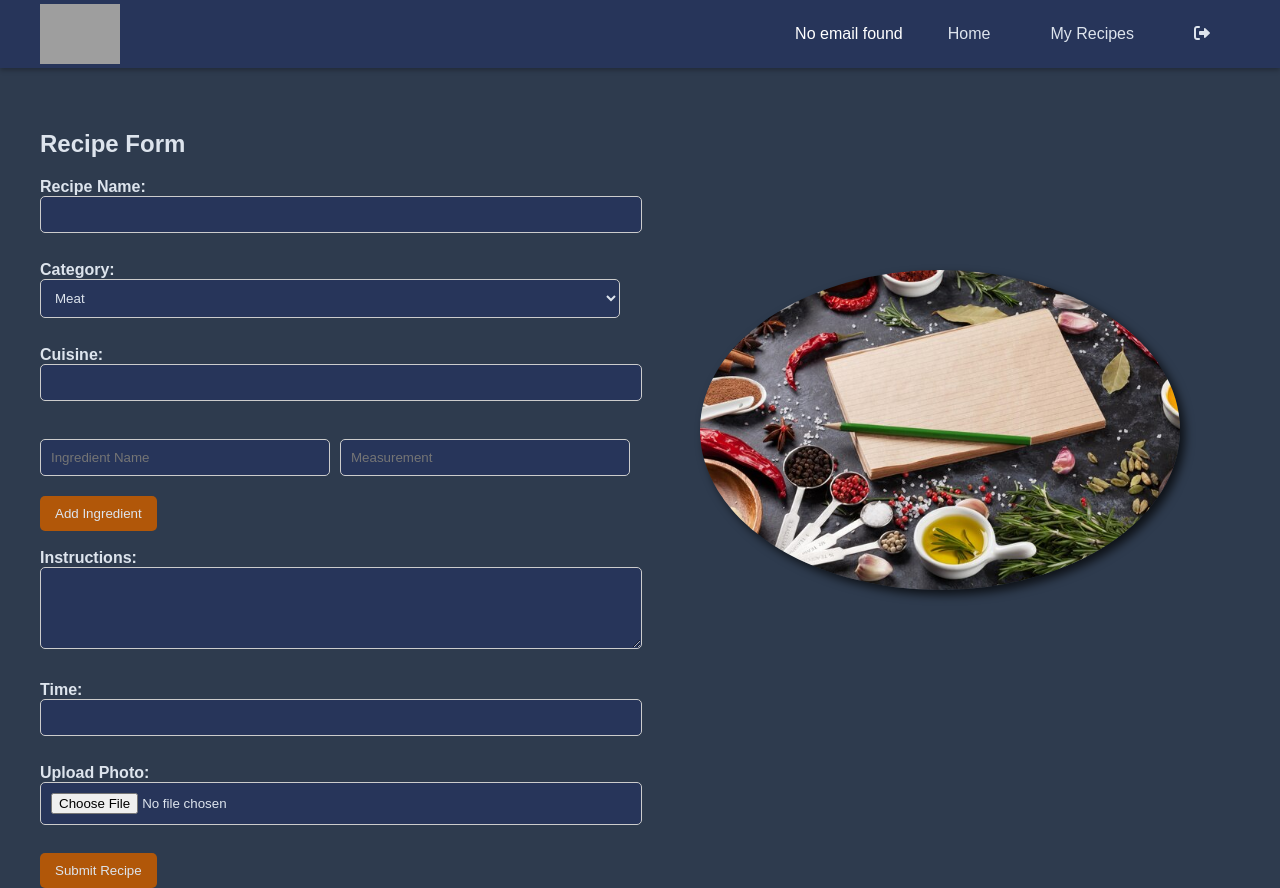
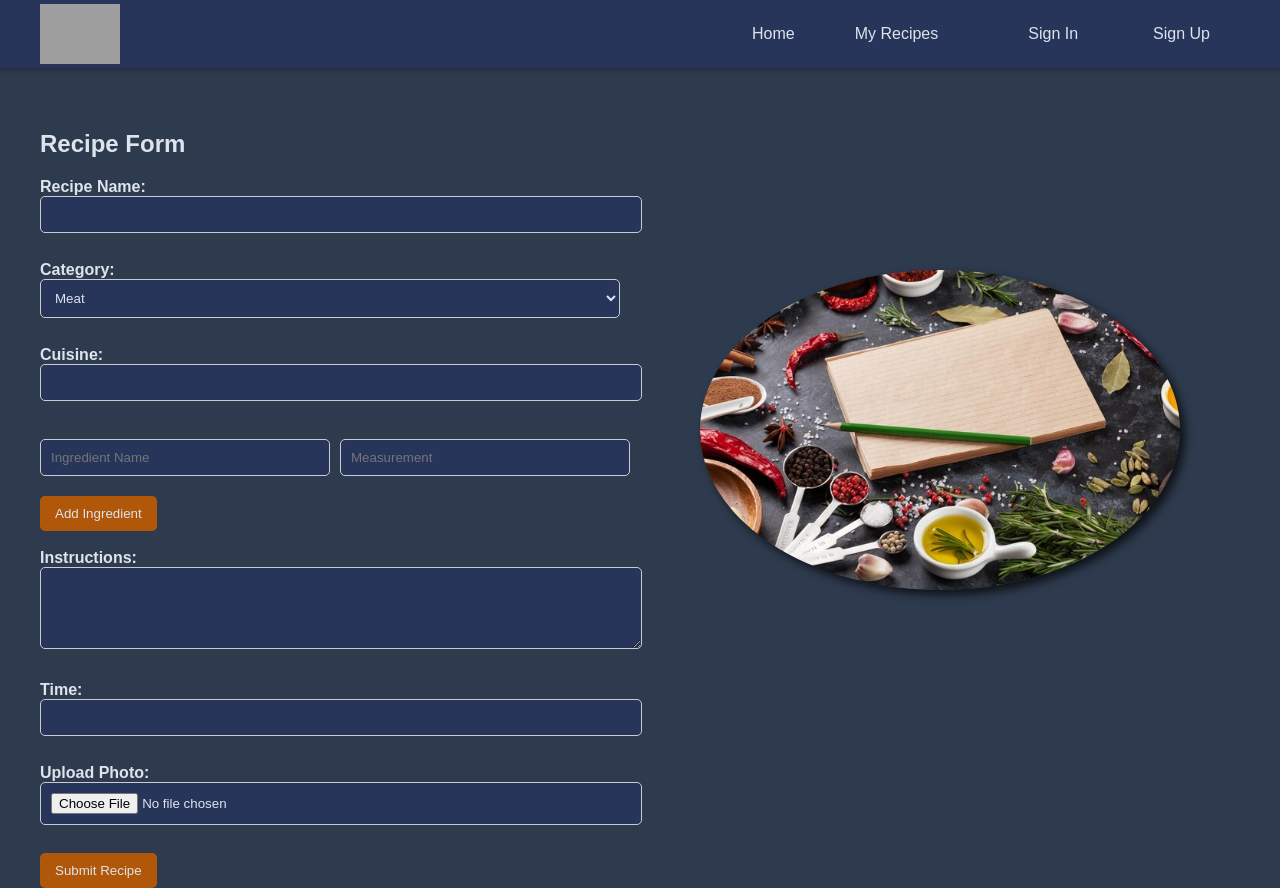
Before and after one commit to Mena-Adel20/Recipe-Manager, a Flask app: page /addrecipe in a window 1280 px wide. Run offline with Flask 3, Linux system fonts and the light colour scheme; the visitor is signed in with stand-in values (Sample User, id 1); grey boxes are pictures that could not be loaded.

Commit message:
change home page
make home page be the defult page and in nav bar if he not logged in will appear sign in & sign up
and if he logged in nav will apprear logout
and user can't use any feature  of  website if he not logged in except view categories and recipes(home page)

```diff
--- a/main.py
+++ b/main.py
@@ -8,7 +8,7 @@ app = Flask("main")
 app.secret_key = 'otaku'
 
 # Directory where the uploaded images will be saved
-UPLOAD_FOLDER = r"D:\RC\Recipe-Manager\static\uploads"
+UPLOAD_FOLDER = r".\static\uploads"
 app.config['UPLOAD_FOLDER'] = UPLOAD_FOLDER
 
 
@@ -47,7 +47,7 @@ def signup():
 
 #**********************************************************************************
 
-@app.route("/", methods=["POST", "GET"])
+@app.route("/login", methods=["POST", "GET"])
 def login():
     validation_message = None
     if 'email' in session:
@@ -72,11 +72,11 @@ def login():
     return render_template('login.html', validation_message=validation_message)
 
 #**********************************************************************************
-@app.route("/home")
+@app.route("/")
 def home():
-    # Check if user is not logged in, redirect to the login page
-    if 'email' not in session:
-        return redirect('/')
+    # # Check if user is not logged in, redirect to the login page
+    # if 'email' not in session:
+    #     return redirect('/')
 
     categories_data = db.load_json("categories.json")
     return render_template("index.html", categories=categories_data["categories"])
@@ -84,7 +84,7 @@ def home():
 #**********************************************************************************
 
 #routing to categoty page
-@app.route("/home/<category_name>")
+@app.route("/<category_name>")
 def category_name(category_name):
 
     recipes_data = db.load_json("recipes.json")
@@ -107,6 +107,10 @@ def recipe_details(id):
 
 @app.route('/addrecipe', methods=['GET', 'POST'])
 def addrecipe():
+    if 'email' not in session:
+        flash('Please log in to view your recipes.')
+        return redirect(url_for('login'))
+
     if request.method == 'POST':
         photo = request.files['photo']
         photo_filename = None
@@ -152,6 +156,9 @@ def your_recipes():
 
 @app.route('/filter', methods=['GET'])
 def filter_recipes():
+    if 'email' not in session:
+        flash('Please log in to view your recipes.')
+        return redirect(url_for('login'))
     # Get the selected filters from query parameters
     selected_cuisines = request.args.getlist('cuisine')
     selected_times = request.args.getlist('time')
@@ -165,6 +172,9 @@ def filter_recipes():
 
 @app.route('/delete-recipe/<id>', methods=['POST'])
 def delete_recipe(id):
+    if 'email' not in session:
+        flash('Please log in to view your recipes.')
+        return redirect(url_for('login'))
     recipe = recipe_manager.get_recipe(id)
     if recipe and recipe['imgLink']:
         photo_file_path = os.path.join('static', 'uploads',
@@ -182,6 +192,10 @@ def delete_recipe(id):
 
 @app.route('/editrecipe/<recipe_id>', methods=['GET', 'POST'])
 def edit_recipe(recipe_id):
+    if 'email' not in session:
+        flash('Please log in to view your recipes.')
+        return redirect(url_for('login'))
+
     if request.method == 'POST':
         photo = request.files.get('photo')
         photo_filename = None
@@ -218,7 +232,7 @@ def logout():
         # Remove email from session
         session.pop('email')
 
-    return redirect(url_for('login'))
+    return redirect(url_for('index'))
 
 
 #**********************************************************************************
--- a/static/css/navbar.css
+++ b/static/css/navbar.css
@@ -1,19 +1,15 @@
-/* Body styles */
 body {
     background-color: #0F182C;
     color: #fff;
     margin: 0;
     font-family: Arial, sans-serif;
     padding-top: 70px;
-    /* Adjusted to prevent the nav bar from overlapping the content */
 }
 
-/* Navigation bar styles */
 .navbar {
     background-color: #27355A;
     padding: 4px 0;
     position: fixed;
-    /* Keeps the nav bar at the top */
     top: 0;
     left: 0;
     width: 100%;
@@ -21,10 +17,8 @@ body {
     display: flex;
     justify-content: center;
     z-index: 100;
-    /* Ensures the nav bar stays on top of other content */
 }
 
-/* Container inside the nav bar */
 .navbar-container {
     display: flex;
     justify-content: space-between;
@@ -34,47 +28,46 @@ body {
     padding: 0 20px;
 }
 
-/* Branding styles */
 .navbar-brand a {
     font-size: 24px;
     font-weight: bold;
     color: #DDE4ED;
     text-decoration: none;
+    display: flex;
+    align-items: center;
 }
 
-/* Menu styles */
 .navbar-menu {
     list-style: none;
     padding: 0;
     margin: 0;
     display: flex;
+    align-items: center;
 }
 
-/* Menu item styles */
 .navbar-menu li {
     margin: 0 15px;
 }
 
-/* Link styles */
 .navbar-menu a {
     color: #DDE4ED;
     text-decoration: none;
     padding: 10px 15px;
     border-radius: 4px;
     transition: background-color 0.3s;
+    display: flex;
+    align-items: center;
+    font-size: 16px;
 }
 
-/* Hover effect for links */
 .navbar-menu a:hover {
     background-color: #0e5a90;
     color: #fff;
 }
 
-/* Content section */
 .content {
     padding: 20px;
 }
-/* Logo styles */
 .navbar-brand a {
     display: flex;
     align-items: center;
@@ -83,7 +76,30 @@ body {
 
 .navbar-brand .logo {
     height: 60px;
-    /* Adjust the size as needed */
     margin-right: 10px;
     width: 100;
 }
+.navbar-brand {
+    display: flex;
+    align-items: center;
+}
+
+#user-email {
+    font-size: 16px;
+    color: #DDE4ED;
+    margin-left: 10px;
+    white-space: nowrap;
+    font-weight: normal;
+    display: inline-block;
+}
+#logout-button {
+    display: none;
+}
+
+#sign-in,
+#sign-up {
+    display: block;
+    font-size: 16px;
+    margin-left: 15px;
+    padding: 10px 15px;
+}
--- a/static/js/addRecipe.js
+++ b/static/js/addRecipe.js
@@ -36,7 +36,7 @@ document
     // Handle the "OK" button click
     document.getElementById("okButton").addEventListener("click", function () {
       modal.style.display = "none";
-      window.location.href = "/home"; // Redirect to home page after closing the modal
+      window.location.href = "/"; // Redirect to home page after closing the modal
 
       // After closing the modal, submit the form programmatically
       document.getElementById("recipeForm").submit();
--- a/static/js/categories.js
+++ b/static/js/categories.js
@@ -5,7 +5,7 @@ categoryItem.forEach(function (item) {
     // Get the data-id attribute value from the clicked item
     const categoryName = item.dataset.id;
     // Redirect the user to the recipe details page .
-    window.location.href = "/home/" + categoryName;
+    window.location.href = "/" + categoryName;
   });
 });
 
--- a/static/js/nav.js
+++ b/static/js/nav.js
@@ -1,39 +1,44 @@
+const recipesPage = document.getElementById("your-recipe");
+const home = document.getElementById("home");
+const use_recipe = document.getElementById("user-recipes");
+const login = document.getElementById("log-in");
+const signup = document.getElementById("sign-up");
+const logout = document.getElementById("logout-button");
 
-const recipesPage =document.getElementById("your-recipe");
-const home = document.getElementById("home");
-const use_recipe = document.getElementById("user-recipes")
-
-
-home.addEventListener("click", function() {
-    window.location.href = "/home";
-
-
+home.addEventListener("click", function () {
+  window.location.href = "/";
 });
 
-
-use_recipe.addEventListener("click", function() {
-    window.location.href = "/yourrecipes";
-
-
+use_recipe.addEventListener("click", function () {
+  window.location.href = "/yourrecipes";
 });
 
+login.addEventListener("click", function () {
+  window.location.href = "/login";
+});
+signup.addEventListener("click", function () {
+  window.location.href = "/signup";
+});
 
 const userEmail = document.getElementById("user-email");
 let localEmail = localStorage.getItem("email");
+
 if (localEmail) {
-    userEmail.textContent = "Welcome, " + localEmail;
+  userEmail.textContent = "Welcome, " + localEmail;
+  logout.style.display = "block";
+  login.style.display = "none";
+  signup.style.display = "none";
 } else {
-    userEmail.textContent = "No email found";
+  userEmail.textContent = "";
+  logout.style.display = "none";
+  login.style.display = "block";
+  signup.style.display = "block";
 }
 
-
-const logout = document.getElementById("logout-button");
-
-logout.addEventListener("click", function() {
-    fetch("/logout", { method: "POST" })
-        .then(() => {
-            // After logging out, remove email form local storgae and  redirect to the login page
-              localStorage.removeItem('email');
-            window.location.href = "/";
-        })
+logout.addEventListener("click", function () {
+  fetch("/logout", { method: "POST" }).then(() => {
+    // After logging out, remove email form local storgae and  redirect to the login page
+    localStorage.removeItem("email");
+    window.location.href = "/";
+  });
 });
--- a/templates/login.html
+++ b/templates/login.html
@@ -14,7 +14,7 @@
             <h2>Login</h2>
         </div>
 
-        <form id="loginForm" class="form" action="/" method="POST">
+        <form id="loginForm" class="form" action="/login" method="POST">
             <!-- Display error message from Flask if validation fails -->
             {% if validation_message %}
             <div class="error-message">
--- a/templates/navbar.html
+++ b/templates/navbar.html
@@ -17,14 +17,19 @@
             <div class="navbar-brand">
                 <a href="#">
                     <img src="../static/images/navbar.png" alt="Website Logo" class="logo">
+
+
                 </a>
+                <span id="user-email"></span>
+
 
             </div>
             <ul class="navbar-menu">
-                <li id="user-email"></li>
                 <li><a href="#" id="home">Home</a></li>
                 <li><a href="#" id="user-recipes">My Recipes </a></li>
                 <li><a id="logout-button" href="#"><i class="fas fa-sign-out-alt"></i></a></li>
+                <li><a id="log-in" href="#">Sign In</a></li>
+                <li><a id="sign-up" href="#">Sign Up</a></li>
             </ul>
         </div>
     </nav>
--- a/templates/signup.html
+++ b/templates/signup.html
@@ -48,7 +48,7 @@
             <button>Submit</button>
         </form>
         <div class="link">
-            Already have an account? <a href="/">Login here</a>
+            Already have an account? <a href="/login">Login here</a>
         </div>
     </div>
     <script src="../static/js/signUp.js"></script>
```
Also changed, not shown: static/js/home.js (+7 -9 lines).
